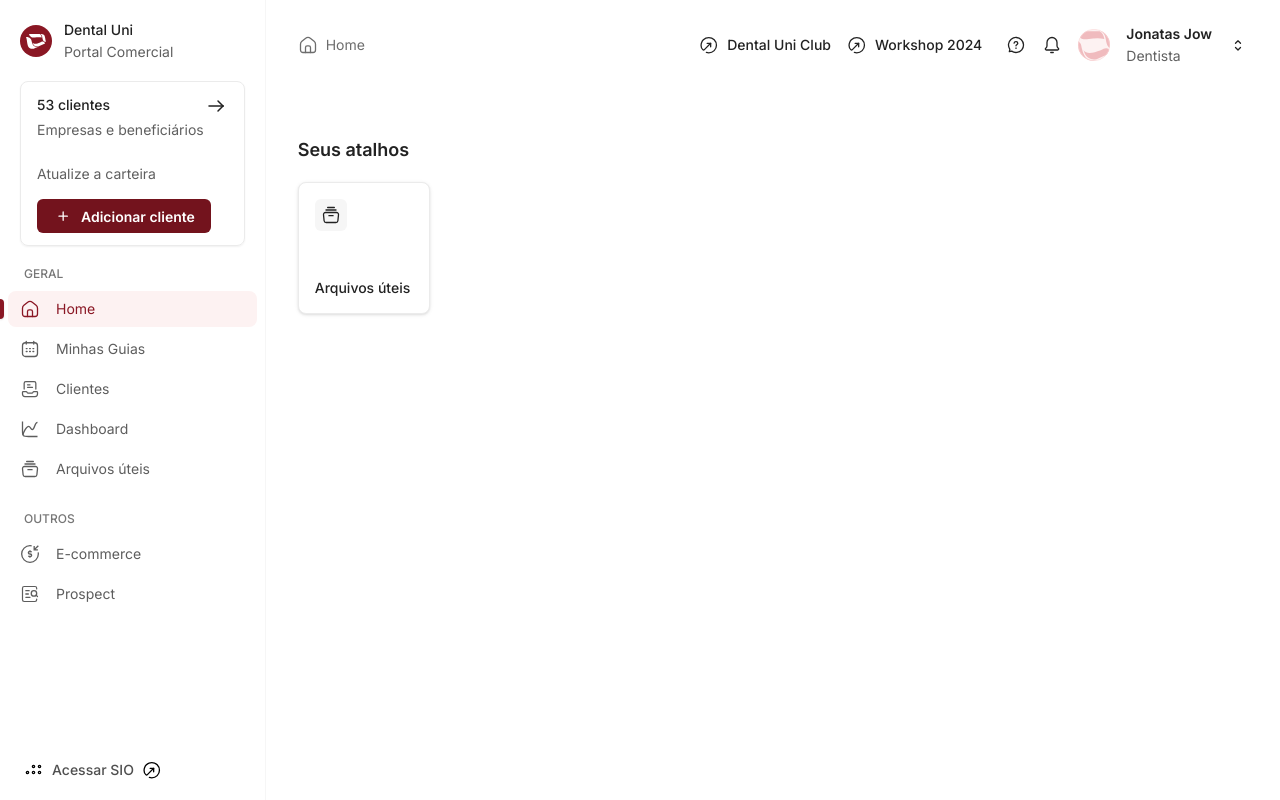
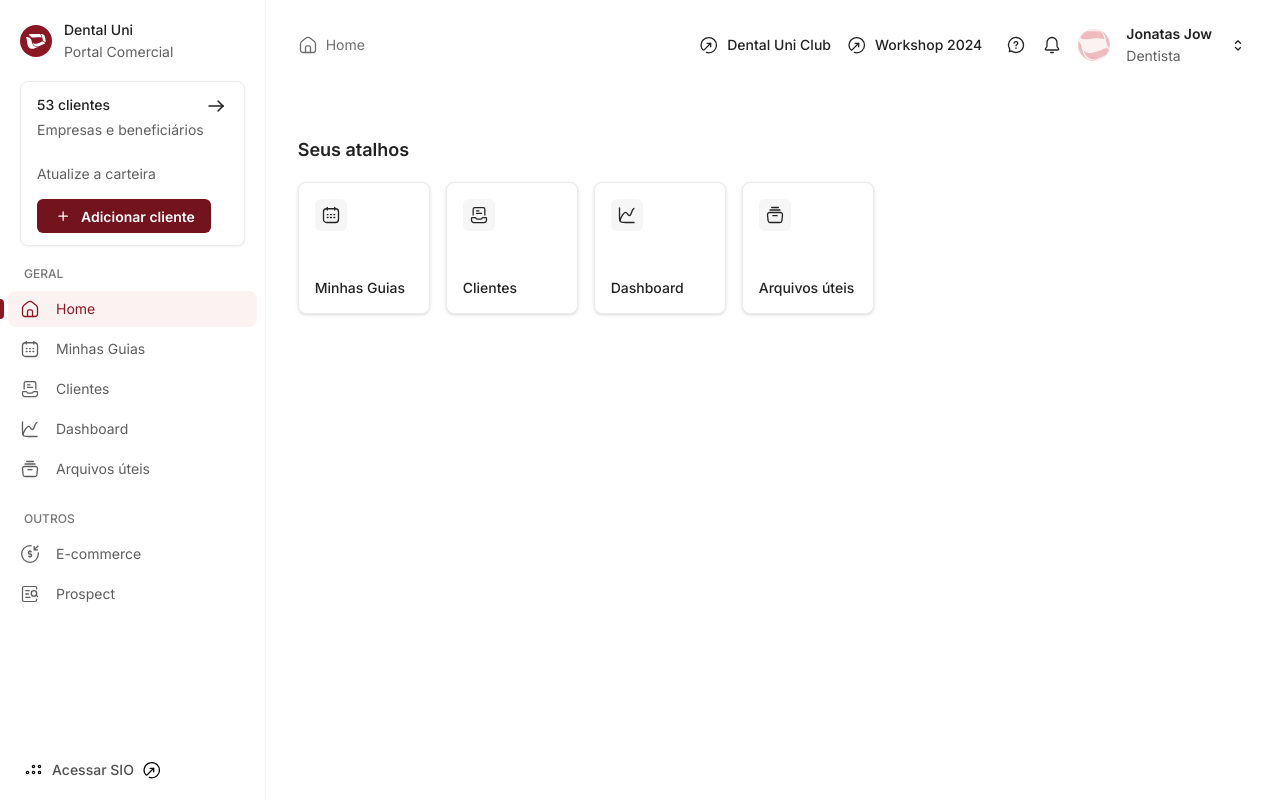
Before and after one commit to feryamaha/Portal-Dental-UNI_Auclan-Design, a Next.js app: page /portal-comercial in a window 1280 px wide. Built offline with nearby package versions, Linux system fonts and the light colour scheme.

Commit message:
fix: corrigir portal do ShortcutsSection no HomeComercial

```diff
--- a/src/components/main-content/comercial/HomeComercial.tsx
+++ b/src/components/main-content/comercial/HomeComercial.tsx
@@ -14,7 +14,7 @@ export function HomeComercial() {
 
                     <div className="flex flex-col gap-6">
                         <ShortcutsSection
-                            portal="corretor"
+                            portal="comercial"
                             shortcutIds={['guides', 'clients', 'dashboard', 'files']}
                         />
                     </div>
```
